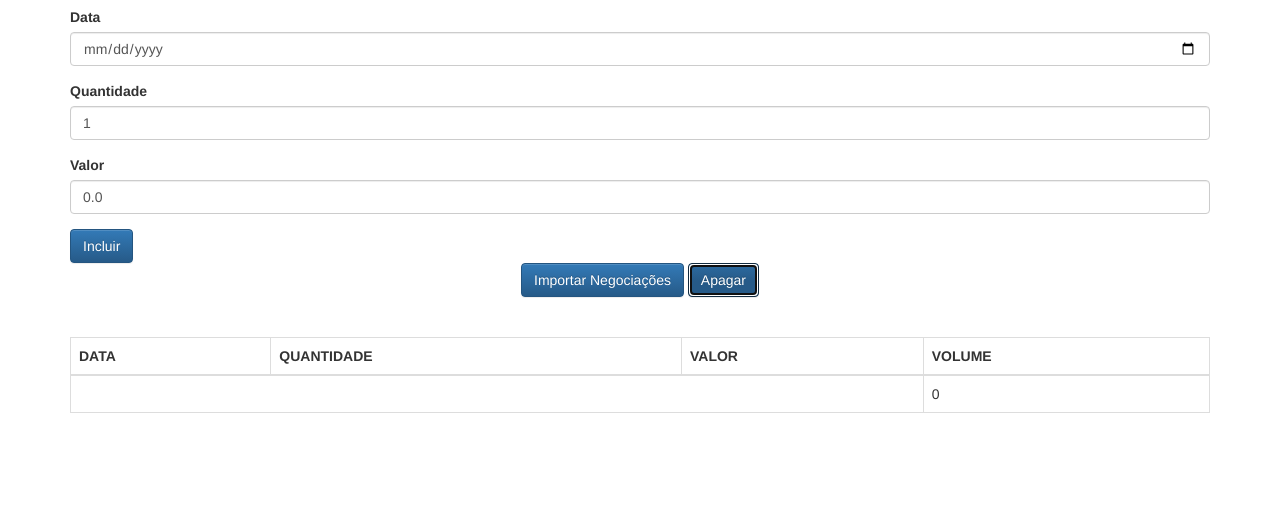
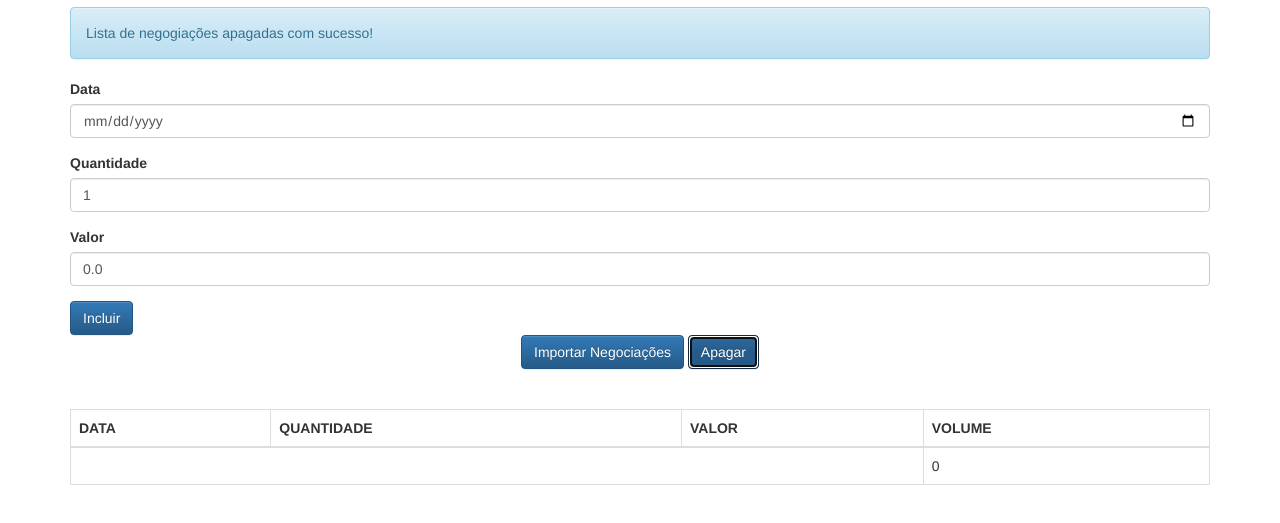
Before and after one commit to ThiagoDallacqua/ES6project, a plain HTML site: page client/index.html in a window 1280 px wide. Both pictures are taken after a click on the button "Apagar". Shown: the part 63-586 px from the top of the page. Drawn offline with Linux system fonts and the light colour scheme.

Commit message:
passed the view update trigger to the model of "listaNegociações"

```diff
--- a/client/index.html
+++ b/client/index.html
@@ -37,7 +37,7 @@
         <button class="btn btn-primary text-center" type="button">
             Importar Negociações
         </button>
-        <button class="btn btn-primary text-center" type="button">
+        <button onclick="negociacaoController.apaga()" class="btn btn-primary text-center" type="button">
             Apagar
         </button>
     </div>
--- a/client/js/app/controllers/NegociacaoController.js
+++ b/client/js/app/controllers/NegociacaoController.js
@@ -7,7 +7,9 @@ class NegociacaoController {
         this._inputData = $('#data');
         this._inputQuantidade = $('#quantidade');
         this._inputValor = $('#valor');
-        this._listaNegociacoes = new ListaNegociacoes();
+        this._listaNegociacoes = new ListaNegociacoes(
+          (model) => this._negociacoesView.update(model)
+        );
         this._negociacoesView = new NegociacoesView($('#negociacoesView'));
 
         this._negociacoesView.update(this._listaNegociacoes);
@@ -21,7 +23,6 @@ class NegociacaoController {
         event.preventDefault();
 
         this._listaNegociacoes.adiciona(this._criaNegociacao());
-        this._negociacoesView.update(this._listaNegociacoes);
         this._mensagem.texto = 'Negociação adicionada com sucesso';
         this._mensagemView.update(this._mensagem);
         this._limpaFormulario();
@@ -42,4 +43,11 @@ class NegociacaoController {
 
       this._inputData.focus();
     }
+
+    apaga(){
+      this._listaNegociacoes.esvazia();
+
+      this._mensagem.texto = 'Lista de negogiações apagadas com sucesso!'
+      this._mensagemView.update(this._mensagem);
+    }
 }
--- a/client/js/app/models/ListaNegociacoes.js
+++ b/client/js/app/models/ListaNegociacoes.js
@@ -1,13 +1,20 @@
 class ListaNegociacoes{
-  constructor(){
+  constructor(armadilha){
     this._negociacoes = [];
+    this._armadilha = armadilha;
   }
 
   adiciona(negociacao){
     this._negociacoes.push(negociacao);
+    this._armadilha(this);
   }
 
   get negociacoes(){
     return [].concat(this._negociacoes);
   }
+
+  esvazia(){
+    this._negociacoes = [];
+    this._armadilha(this);
+  }
 }
```
